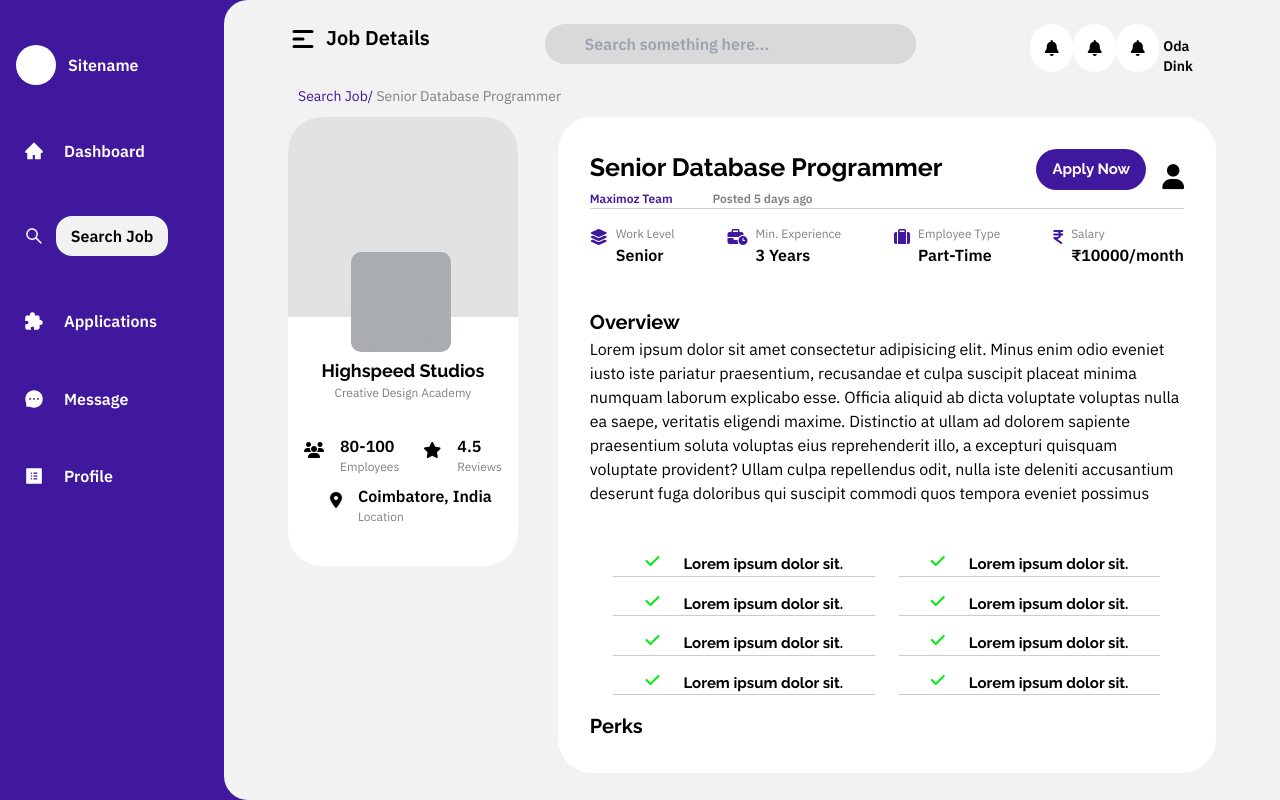
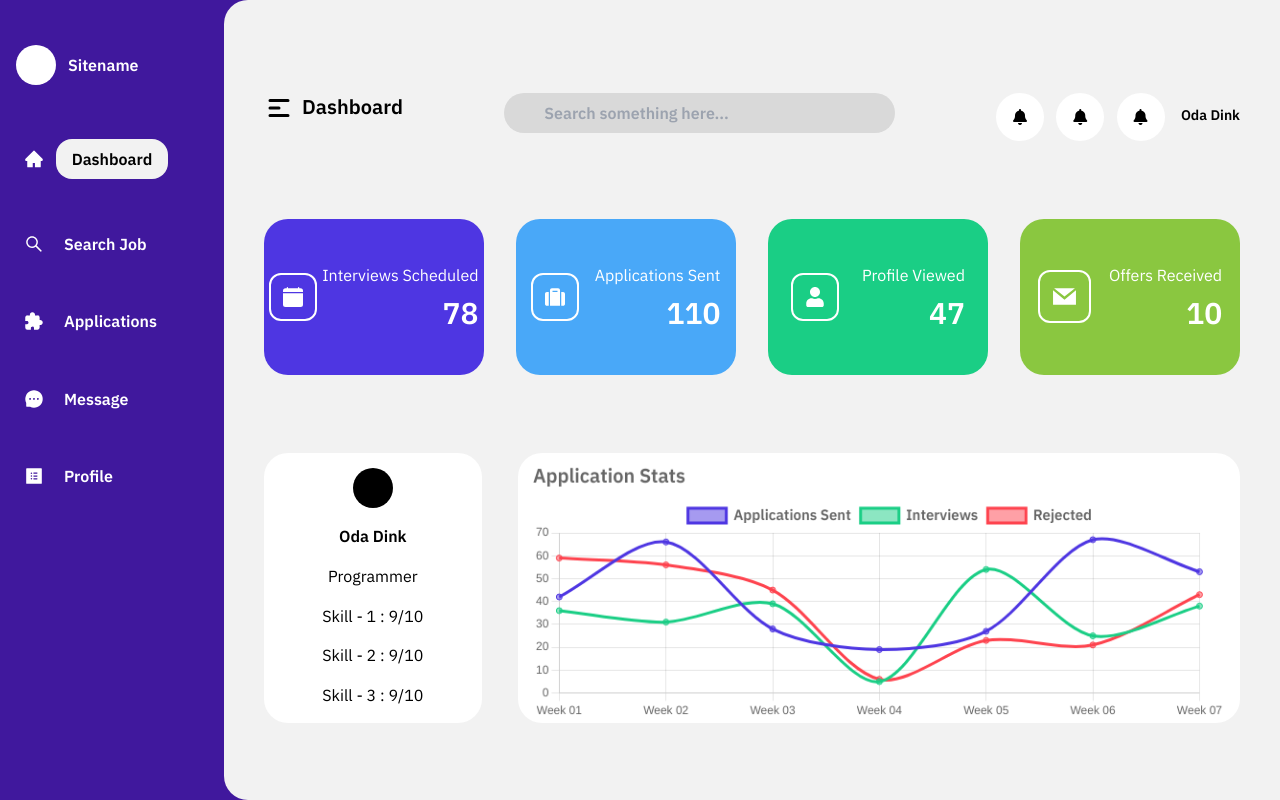
Before and after one commit to AvishJ03/SIH-2022, a React (Create React App) app in the folder client/: page / in a window 1280 px wide. Built offline with nearby package versions, Linux system fonts and the light colour scheme.

Commit message:
dashboard chart

```diff
--- a/client/package.json
+++ b/client/package.json
@@ -7,6 +7,7 @@
     "@testing-library/react": "^13.3.0",
     "@testing-library/user-event": "^13.5.0",
     "react": "^18.2.0",
+    "react-chartjs-2": "^4.3.1",
     "react-dom": "^18.2.0",
     "react-icons": "^4.4.0",
     "react-scripts": "^5.0.1",
--- a/client/src/App.js
+++ b/client/src/App.js
@@ -12,10 +12,10 @@ function App() {
       {/* <StudentSignUp /> */}
       {/* <Login /> */}
       {/* <SignupCompany/> */}
-      {/* <Dashboard /> */}
+      <Dashboard />
       {/* <Sidebar /> */}
       {/* <StudentProfile /> */}
-      <JobDetails employees='80-100' review='4.5' location='Coimbatore, India' company='Highspeed Studios' about='Creative Design Academy' position='Senior Database Programmer'/>
+      {/* <JobDetails employees='80-100' review='4.5' location='Coimbatore, India' company='Highspeed Studios' about='Creative Design Academy' position='Senior Database Programmer'/> */}
     </div>
   );
 }
--- /dev/null
+++ b/client/src/components/Chart.js
@@ -0,0 +1,96 @@
+import React from "react";
+import {
+  Chart as ChartJS,
+  CategoryScale,
+  LinearScale,
+  PointElement,
+  LineElement,
+  Title,
+  Tooltip,
+  Legend,
+} from "chart.js";
+import { Line } from "react-chartjs-2";
+
+ChartJS.register(
+  CategoryScale,
+  LinearScale,
+  PointElement,
+  LineElement,
+  Title,
+  Tooltip,
+  Legend
+);
+
+export default function Chart() {
+  const labels = [
+    "Week 01",
+    "Week 02",
+    "Week 03",
+    "Week 04",
+    "Week 05",
+    "Week 06",
+    "Week 07",
+  ];
+  const options = {
+    responsive: true,
+    tension: 0.3,
+    plugins: {
+      tooltip: {
+        backgroundColor: "#000",
+        yAlign: "bottom",
+        mode: "x",
+        padding: 15,
+      },
+      legend: {
+        position: "top",
+        labels: {
+          font: {
+            family: "IBM Plex Sans",
+            size: 15,
+            weight: "bold",
+          },
+        },
+      },
+      title: {
+        display: true,
+        position: "top",
+        text: "Application Stats",
+        align: "start",
+        font: {
+          family: "IBM Plex Sans",
+          size: 20,
+        },
+      },
+    },
+  };
+  const data = {
+    labels,
+    datasets: [
+      {
+        label: "Applications Sent",
+        data: [42, 66, 28, 19, 27, 67, 53],
+        borderColor: "rgb(78, 54, 226)",
+        backgroundColor: "rgba(78, 54, 226, 0.5)",
+      },
+      {
+        label: "Interviews",
+        data: [36, 31, 39, 5, 54, 25, 38],
+        borderColor: "rgb(26, 206, 133)",
+        backgroundColor: "rgba(26, 206, 133, 0.5)",
+      },
+      {
+        label: "Rejected",
+        data: [59, 56, 45, 6, 23, 21, 43],
+        borderColor: "rgb(254, 67, 78)",
+        backgroundColor: "rgba(254, 67, 78, 0.5)",
+      },
+    ],
+  };
+  return (
+    <Line
+      options={options}
+      data={data}
+      style={{ maxHeight: "270px", padding: "2px 15px" }}
+    />
+  );
+}
--- a/client/src/components/Header.js
+++ b/client/src/components/Header.js
@@ -16,7 +16,7 @@ const Header = ({ heading, user }) => {
           className=" bg-inherit text-slate-600 w-4/5 font-semibold ml-10 mt-2"
         />
       </div>
-      <div className="flex w-1/5 justify-between">
+      <div className="flex w-1/4 justify-between">
         <div className="bg-white w-12 h-12 rounded-full text-center py-3">
           <i className="fa-solid fa-bell"></i>
         </div>
--- a/client/src/pages/Dashboard.js
+++ b/client/src/pages/Dashboard.js
@@ -1,18 +1,17 @@
 import React from "react";
-import { HiMenuAlt1 } from "react-icons/hi";
-
 import Sidebar from "../components/Sidebar";
 import { GrMail } from "react-icons/gr";
 import { BsFillCalendarFill } from "react-icons/bs";
 import { FaSuitcase, FaUser } from "react-icons/fa";
 import DashboardCards from "../components/DashboardCards";
 import Header from "../components/Header";
+import Chart from "../components/Chart";
 
 const Dashboard = () => {
   return (
-    <div className="bg-purple w-screen min-h-screen flex font-main">
+    <div className="bg-purple w-screen min-h-screen h-full flex font-main">
       <Sidebar selected="Dashboard" />
-      <div className="bg-[#F2F2F2] w-full px-10 pt-4 ml-10 rounded-l-3xl">
+      <div className="bg-[#F2F2F2] flex flex-col justify-evenly w-full px-10 pt-4 ml-10 rounded-l-3xl">
         <Header heading="Dashboard" user="Oda Dink" />
         <div className="h-1/5 flex justify-between">
           <DashboardCards
@@ -41,16 +40,18 @@ const Dashboard = () => {
           />
         </div>
         <div className="flex justify-between items-center">
-          <div className="w-[22.5%] bg-white rounded-3xl flex flex-col items-center">
+          <div className="w-[22.3%] h-full bg-white rounded-3xl flex flex-col justify-evenly items-center">
             {/* profile pic */}
             <div className="w-10 h-10 bg-black rounded-full"></div>
-            <p>Oda Dink</p>
+            <p className="font-bold">Oda Dink</p>
             <p>Programmer</p>
             <p>Skill - 1 : 9/10</p>
-            <p>Skill - 1 : 9/10</p>
-            <p>Skill - 1 : 9/10</p>
+            <p>Skill - 2 : 9/10</p>
+            <p>Skill - 3 : 9/10</p>
           </div>
-          <div className="w-[74%] bg-white rounded-3xl"></div>
+          <div className="w-[74%] h-full bg-white rounded-3xl">
+            <Chart />
+          </div>
         </div>
       </div>
     </div>
--- a/client/src/pages/JobDetails.js
+++ b/client/src/pages/JobDetails.js
@@ -8,7 +8,7 @@ export default function JobDetails(props) {
   return (
     <>
       {/* Sidebar */}
-      <div className="bg-[#40189D] w-full min-h-screen flex font-main">
+      <div className="bg-[#40189D] w-full min-h-screen h-full flex font-main">
         <Sidebar selected="Search Job" />
         {/* Sidebar */}
         <div className="bg-[#F2F2F2] w-full px-10 ml-10 rounded-l-3xl">
@@ -25,7 +25,7 @@ export default function JobDetails(props) {
                 <img
                   className="rounded-tl-[34px] rounded-tr-[34px] h-[200px]"
                   src={BackgroundImg}
-                  alt="Background Image"
+                  alt="Background"
                 />
                 <img
                   className="rounded-[10px] top-[30%] left-[27.5%] absolute w-[100px] h-[100px]"
```
Also changed, not shown: 1 other file (tests, documents, lock files or other folders).
